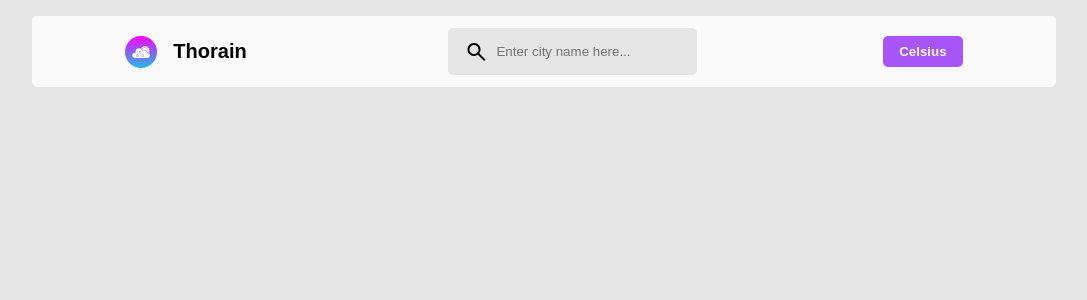
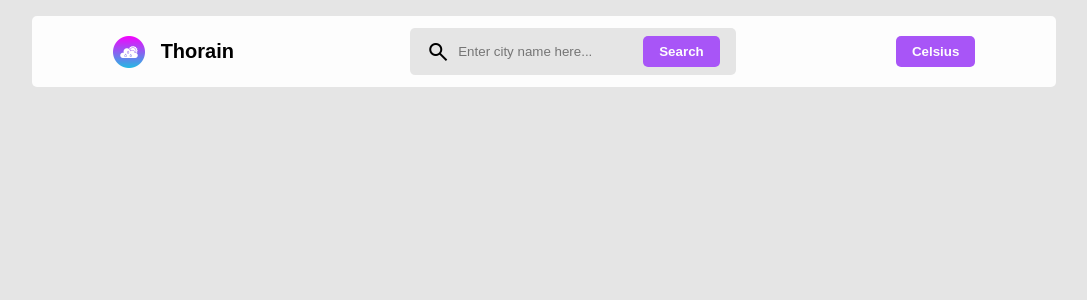
Before and after one commit to syed-shaida-hussain/weather-forecasting-app, a React (Vite) app: page / in a window 1280 px wide. Shown: the top 300 px of the page, without its empty margins (96-1183 px from the left). Built offline with nearby package versions, Linux system fonts and the light colour scheme.

Commit message:
Added search button

```diff
--- a/src/App.css
+++ b/src/App.css
@@ -1,7 +1,7 @@
 :root {
     --primary-color:#a855f7;
     --bg-color :#e5e5e5;
-    --input-bg-color : #fafafa;
+    --input-bg-color : #fdfdfd;
 }
 
 body , *{
--- a/src/App.jsx
+++ b/src/App.jsx
@@ -6,14 +6,14 @@ import { Header } from './components/header';
 
 function App() {
 
-  const {currentWeather, errors, loading} = useWeather();
+  const {currentWeather, errors, loading, unit} = useWeather();
 
   return (
     <div className='App flex flex-col flex-center-col'>
     <Header />
     {loading ? <h2 className='heading-1 text-center m-1'>Loading...</h2> : <div >
     {errors?.isError ? <h2 className='m-1 text-center error-text heading-1'>oops, {errors?.error?.message} !</h2> : currentWeather && <div>
-        <h3 className='heading-1 text-center m-1'>Current weather details for {currentWeather?.name}</h3>
+        <h3 className='heading-1 text-center m-1'>Current weather details for {currentWeather?.name} in {unit === "metric" ? 'Celsius' : "Fahrenheit"}</h3>
         <WeatherCard/>
         <h3 className='heading-1 text-center m-1'>5 day forecast</h3>
         <FiveDayWeatherCard />
--- a/src/components/card.jsx
+++ b/src/components/card.jsx
@@ -6,7 +6,7 @@ export const WeatherCard = () => {
     <section className='card w-full m-auto'>
     <div className='text-center flex flex-col gap-15'>
       <h2 >Feels like {currentWeather?.main?.temp}&deg;</h2>
-      <img src = {`https://openweathermap.org/img/wn/${currentWeather?.weather[0]?.icon}@2x.png`} alt='weather condition icon' width={50} height={50} className='text-center m-auto' />
+      <img src = {`https://openweathermap.org/img/wn/${currentWeather?.weather[0]?.icon}@2x.png`} alt='weather condition icon' width={90} height={90} className='text-center m-auto' />
       <div>Min {currentWeather?.main?.temp_min}&deg; | Max {currentWeather?.main?.temp_max}&deg;</div>
       <div>{currentWeather?.weather[0]?.main} / {currentWeather?.weather[0]?.description} </div>
       <div>Humidity : {currentWeather?.main?.humidity}%</div>
--- a/src/components/five-day-card.jsx
+++ b/src/components/five-day-card.jsx
@@ -27,7 +27,7 @@ export const FiveDayWeatherCard = () => {
       filteredForecast?.map((item , index) => <section key={index} className='flex flex-center extended-weather-card gap-50 gap-20 text-center'>
       <div className="flex-3 lh-md">{new Date(item?.dt_txt).toLocaleDateString('en-US', options)}</div>
       <div className="flex-1">{item?.main?.feels_like}&deg;</div>
-      <img src = {`https://openweathermap.org/img/wn/${item?.weather[0]?.icon}@2x.png`} alt='weather condition icon' width={50} height={50} className='text-center m-auto' />
+      <img src = {`https://openweathermap.org/img/wn/${item?.weather[0]?.icon}@2x.png`} alt='weather condition icon' width={90} height={90} className='text-center m-auto' />
       <div className="flex-1">{item?.weather[0]?.description}</div>
       <hr className="hr" />
       {/* Here, i am using the icons provided by the openweather API */}
--- a/src/components/header.jsx
+++ b/src/components/header.jsx
@@ -42,6 +42,16 @@ const keyDownHandler = (e) => {
     }
 }
 
+const searchHandler = () => {
+    setLoading(true)
+    fetchWeather();
+
+    if(searchQuery.length <= 1 ) {
+        setCurrentWeather(null)
+        setErrors({...errors , isError : false  , error : {}})
+    }
+}
+
 const toggleUnit = () => {
     setUnit(unit === "metric" ? "imperial" : "metric");
 }
@@ -60,6 +70,7 @@ useEffect(() => {
     <div className='flex flex-center search-bar'>
       <span className="material-symbols-outlined">search</span>
       <input type='text' placeholder='Enter city name here...' className='input' value={searchQuery} onChange={(e) => setSearchQuery(e.target.value)} onKeyDown={keyDownHandler} />
+      <button className="toggle-btn" onClick={() => searchHandler()}>Search</button>
     </div>
     </div>
     <div className="flex flex-center gap-15 heading-1">
```
